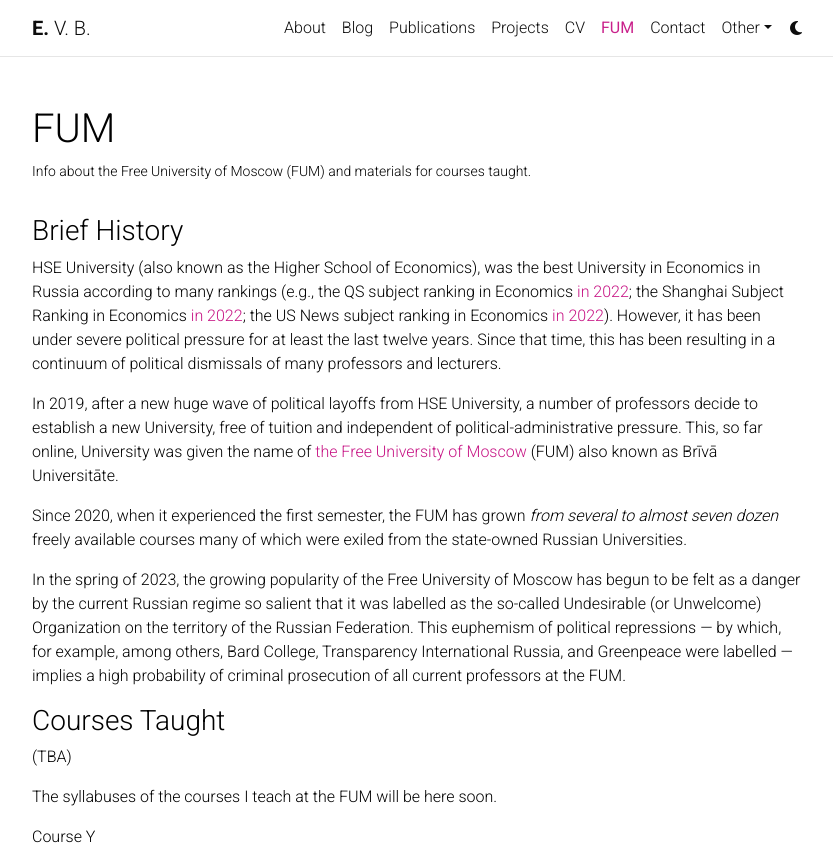
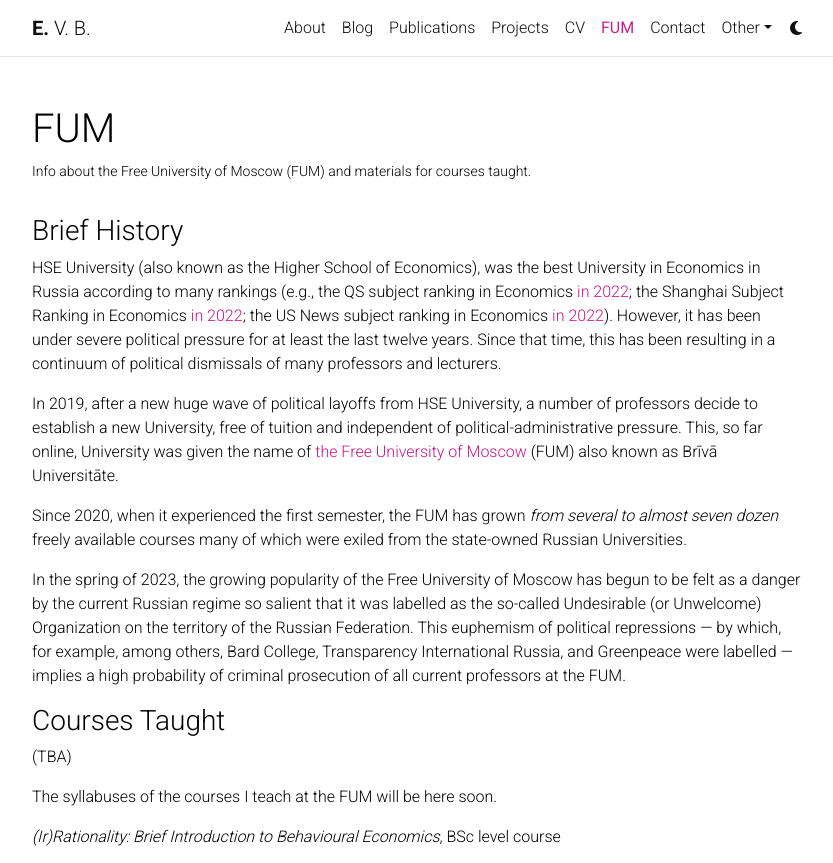
Before and after one commit to egorbronnikov/egorbronnikov.github.io, a Jekyll site: the page built from _pages/teaching.md, in a window 1280 px wide and 1289 px high. Shown: the top 863 px of the window, without its empty margins (223-1056 px from the left). Built offline with Jekyll 4.4.1, drawn with Linux system fonts in a browser that asks for light colours; comment, search, counter and statistics services are not loaded; a style sheet for code colours, icons or effects is not loaded; some of the changed text lies outside the part shown.

Commit message:
Update teaching.html

```diff
--- a/_layouts/teaching.html
+++ b/_layouts/teaching.html
@@ -35,13 +35,13 @@
             {%- include work_in_progress_papers.html %}
           {%- endif %}
 
-          <p> Course Y</p>
+          <p> <i>(Ir)Rationality: Brief Introduction to Behavioural Economics</i>, BSc level course </p>
 
           <body style="width:100%; height:100%; margin:0;">
             <iframe src="https://docs.google.com/gview?url=https://egorbronnikov.github.io/assets/pdf/example_pdf.pdf&embedded=true" style="width:100%; height:100%;" frameborder="0"></iframe>
           </body>
 
-          <p> Course X</p>
+          <p> <i>Behavioural Decision Theory</i>, MRes level course </p>
 
           <body style="width:100%; height:100%; margin:0;">
             <iframe src="https://docs.google.com/gview?url=https://egorbronnikov.github.io/assets/pdf/example_pdf.pdf&embedded=true" style="width:100%; height:100%;" frameborder="0"></iframe>
```
